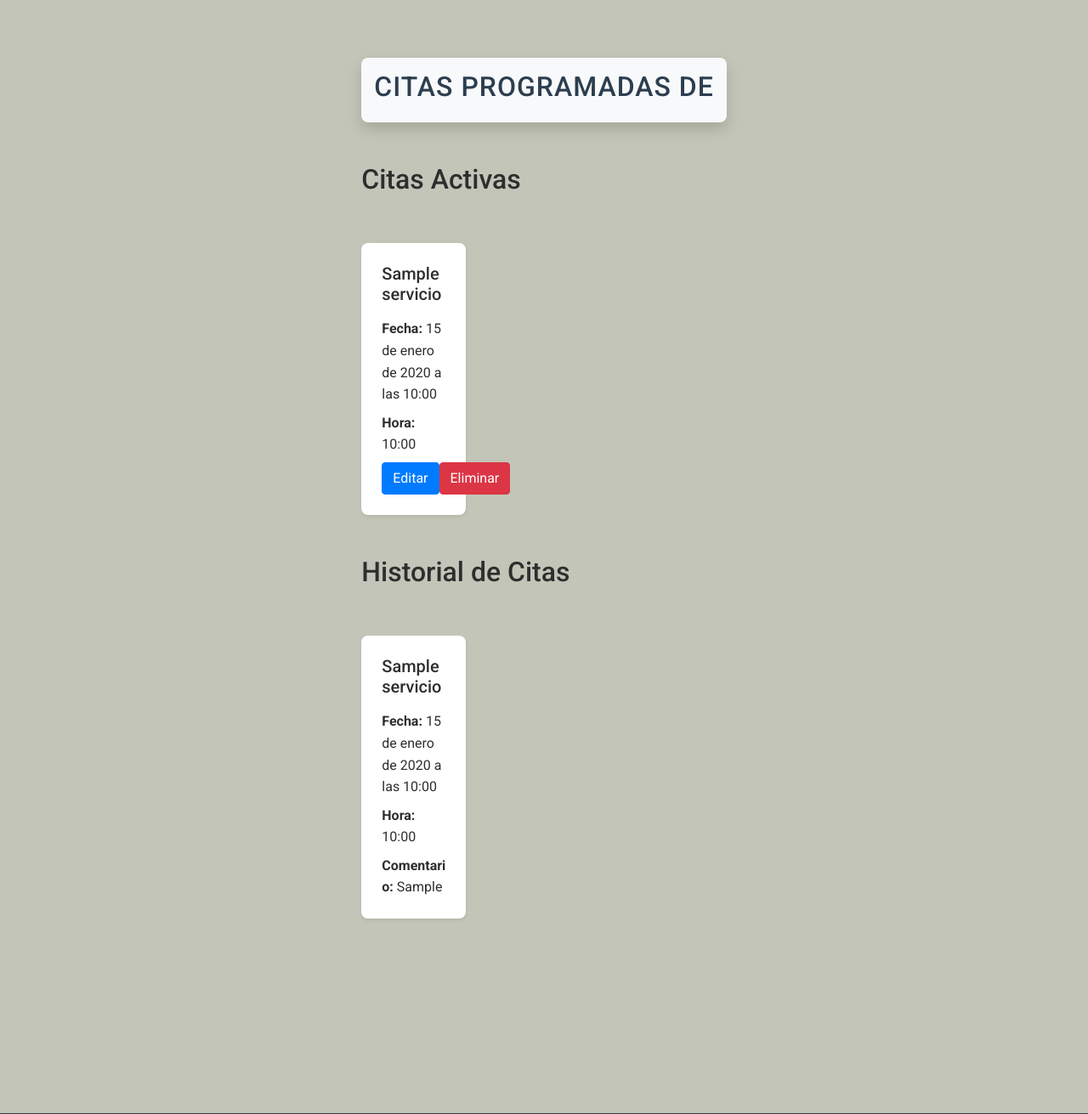
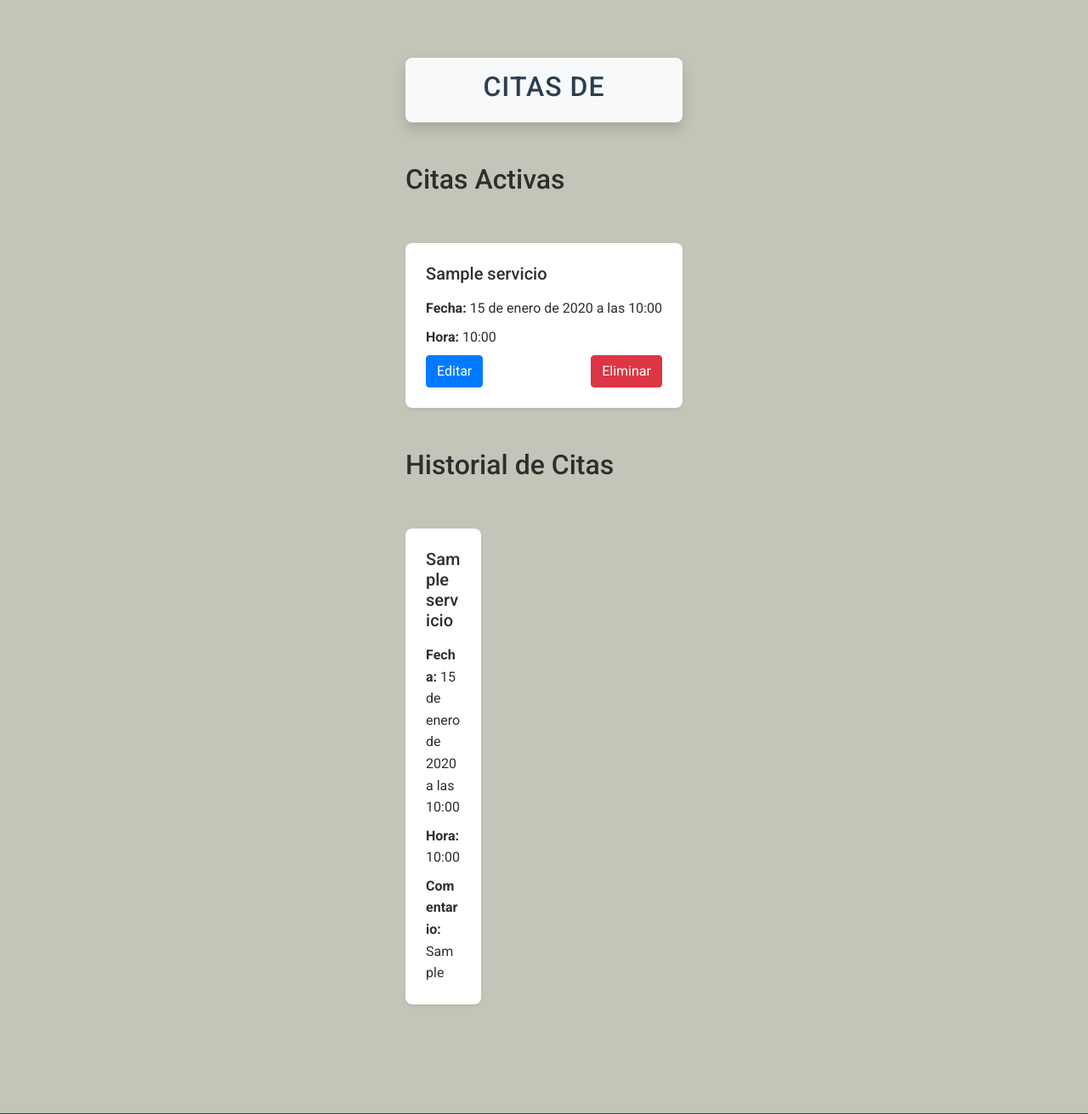
Before and after one commit to AmeriK88/Django-Barber-Webapp, a Django app: template templates/citas/ver_citas.html in a window 1280 px wide. Shown: the part 209-1520 px from the top of the page at 85% size. Run offline with Django 5.2, Linux system fonts and the light colour scheme; the template is opened without the code that fills it: values that come from a table or form of the project are taken from there, others are empty; tables that the repository leaves empty hold one stand-in row (values such as "Sample post"); some libraries are stand-ins or nearby versions; some web fonts are replaced.

Commit message:
fix: corrección interfaz tarjeta cita md + lg screen

```diff
--- a/templates/citas/perfil_usuario.html
+++ b/templates/citas/perfil_usuario.html
@@ -7,7 +7,7 @@
     {% if messages %}
     <div class="container">
         <div class="row justify-content-center">
-            <div class="col-md-6">
+            <div class="col-md-8">
                 {% for message in messages %}
                     <div class="alert alert-{{ message.tags }} text-center">
                         {{ message }}
--- a/templates/citas/ver_citas.html
+++ b/templates/citas/ver_citas.html
@@ -22,15 +22,15 @@
         </div>
 
         <div class="card shadow bg-light text-center main-title mb-3">
-            <h2>Citas programadas de {{ user.username }}</h2>
+            <h2>Citas de {{ user.username }}</h2>
         </div>
 
         <!-- Sección de Citas Activas -->
         <h2 class="mt-5">Citas Activas</h2>
-        {% if citas_activas %}
+        {% if citas_activas|length == 1 %}
             <div class="row g-4">
                 {% for cita in citas_activas %}
-                <div class="col-12 col-md-6 col-lg-4 mt-5">
+                <div class="col-12 mt-5">
                     <div class="card h-100 shadow-sm">
                         <div class="card-body d-flex flex-column">
                             <h5 class="card-title">{{ cita.servicio.nombre }}</h5>
```
